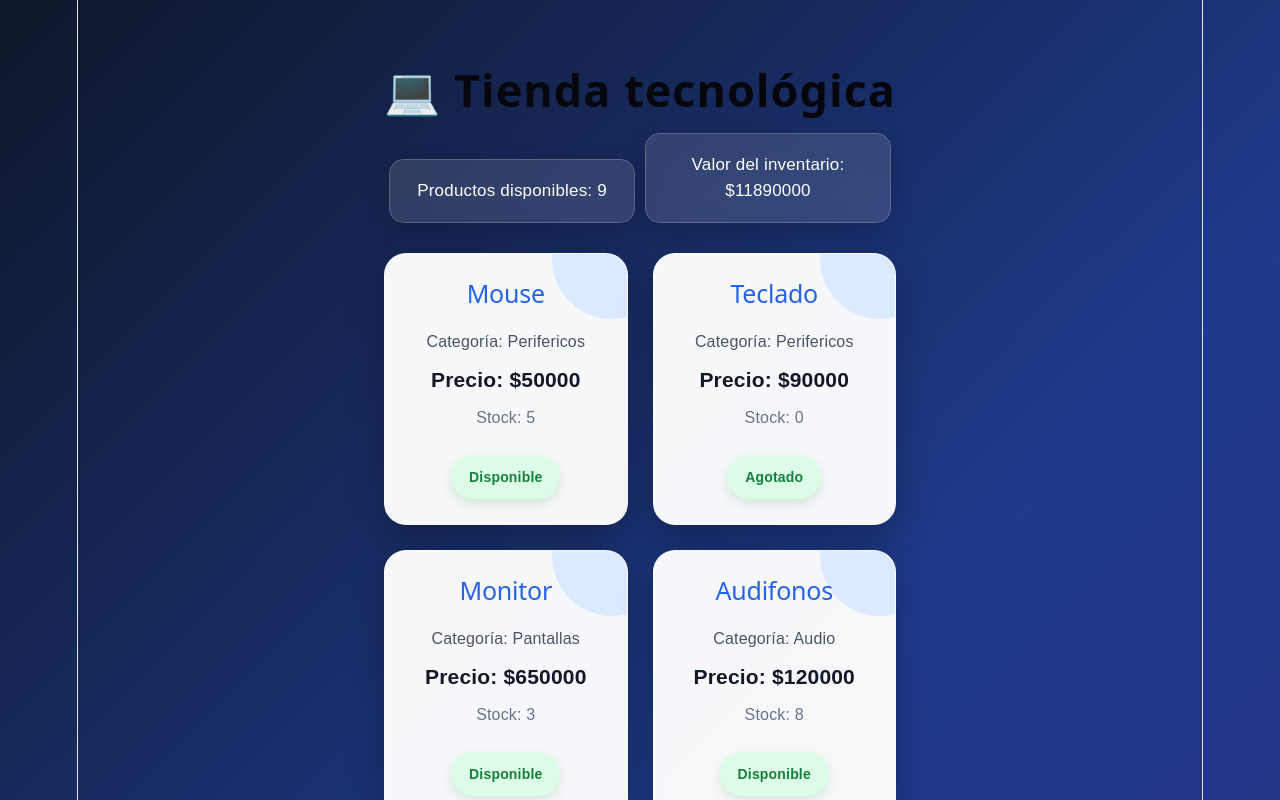
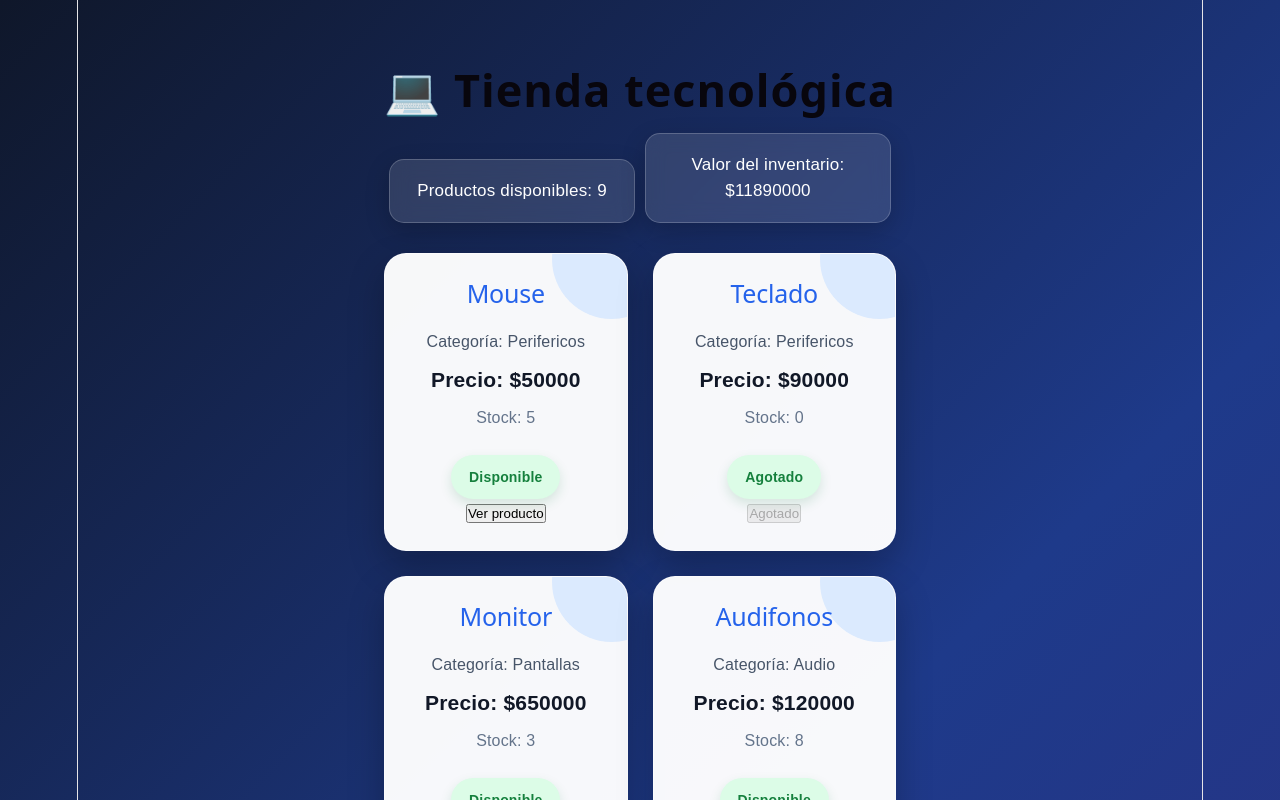
Before and after one commit to jenifertatianapardosusa-del/react-js-ficha-3409609-Jenifer-Tatiana-Pardo-Susa, a React (Vite) app in the folder tienda-react/: page / in a window 1280 px wide. Shown: the top 800 px of the page. Built offline with nearby package versions, Linux system fonts and the light colour scheme.

Commit message:
feat: agregar eventos a ProductoCard

```diff
--- a/tienda-react/src/components/ProductoCard.jsx
+++ b/tienda-react/src/components/ProductoCard.jsx
@@ -1,15 +1,38 @@
 function ProductoCard({ producto }) {
-    const estado = producto.stock > 0 ? 'Disponible' : 'Agotado';
+const {
+nombre,
 
-    return (
-        <article className="producto-card">
-            <h2>{producto.nombre}</h2>
-            <p>Categoría: {producto.categoria}</p>
-            <p>Precio: ${producto.precio}</p>
-            <p>Stock: {producto.stock}</p>
-            <strong>{estado}</strong>
-        </article>
-    );
+precio,
+categoria,
+stock
+} = producto;
+const estado =
+stock > 0
+? "Disponible"
+: "Agotado";
+const mostrarProducto = () => {
+alert(`Seleccionaste ${nombre}`);
+};
+return (
+<article className="producto-card">
+<h2>{nombre}</h2>
+<p>Categoría: {categoria}</p>
+<p>Precio: ${precio}</p>
+<p>Stock: {stock}</p>
+<strong>{estado}</strong>
+<br />
+<button
+onClick={mostrarProducto}
+disabled={stock === 0}
+>
+{
+stock > 0
+? "Ver producto"
+: "Agotado"
+}
+</button>
+</article>
+);
 }
 
 export default ProductoCard;
```
Also changed, not shown: 1 other file (tests, documents, lock files or other folders).
